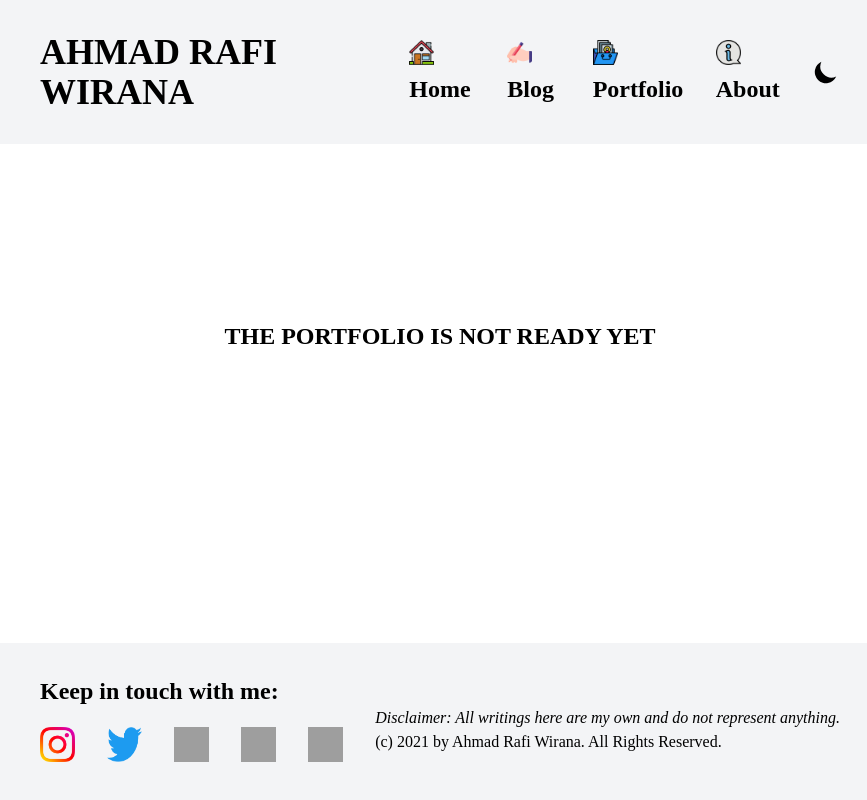
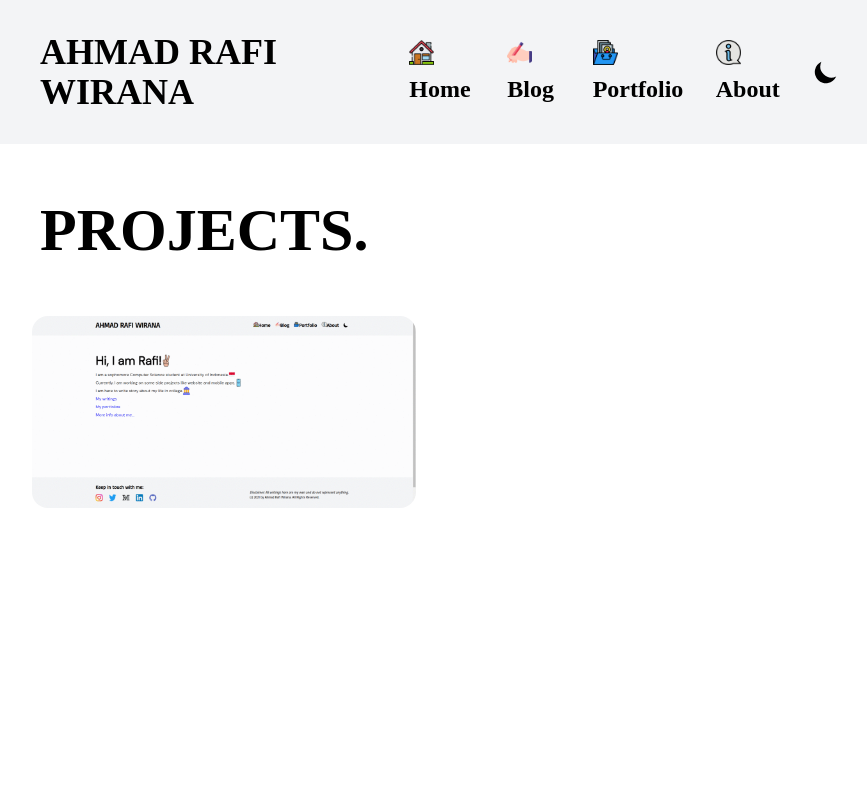
Before and after one commit to ahmadrafidev/Personal-Website-2, a Next.js app: page /portfolio in a window 1280 px wide. Shown: the top 800 px of the page, without its empty margins (200-1067 px from the left). Built offline with nearby package versions, Linux system fonts and the light colour scheme; grey boxes are pictures that could not be loaded.

Commit message:
MAKING PORTFOLIO PAGE

```diff
--- /dev/null
+++ b/components/portfolio-page/data.js
@@ -0,0 +1,10 @@
+export const projects = [
+  {
+    title: "Personal Website",
+    excerpt: "This project is my personal website for compiled my portfolios and blogs",
+    techStack: "Next Js, Tailwind CSS, Vercel",
+    link: "https://ahmadrafi.vercel.app/",
+    image: "/images/site/sitegif.gif"
+  },
+
+];
--- a/components/portfolio-page/portfolio-page.js
+++ b/components/portfolio-page/portfolio-page.js
@@ -1,12 +1,46 @@
+/* eslint-disable @next/next/no-img-element */
 /* eslint-disable react/react-in-jsx-scope */
 /* eslint-disable react/no-unknown-property */
 
 
+import { projects } from './data';
+
 function Portfolio() {
-  return(
-    < div class = "flex min-h-screen px-6 md:px-20 lg:px-32 xl:px-60 2xl:px-80 text-2xl pt-36 md:pt-44 uppercase justify-center font-secondary font-bold bg-white dark:bg-secondary" >
-      <h1>The portfolio is not ready yet</h1>
-    </div>
+  return (
+    <section id="projects" class="px-2 md:px-20 lg:px-32 xl:px-60 2xl:px-80 min-h-screen pt-6 md:pt-14 pb-6 md:pb-14 bg-white dark:bg-secondary font-secondary">
+      <div class="container mx-auto">
+        <div class="flex mb-10">
+          <h1 class="text-2xl sm:text3xl md:text-6xl font-bold font-primary title-font mb-4 uppercase">
+            Projects.
+          </h1>
+        </div>
+        <div class="flex flex-wrap w-1/2 -m-4 text-center">
+          {projects.map((project) => (
+            <a
+              href={project.link}
+              key={project.image}
+              class="px-2 p-4">
+              <div class="flex relative">
+                <img
+                  alt="gallery"
+                  class="absolute rounded-2xl inset-0 object-cover object-center"
+                  src={project.image}
+                />
+                <div class="px-2 md:px-10 py-4 sm:py-8 md:py-20 inset-0 object-cover object-center relative rounded-2xl border-4 text-center border-gray-800 bg-gray-900 dark:bg-gray-100 opacity-0 hover:opacity-100">
+                  <h1 className=" text-xl sm:text-2xl md:text-3xl font-bold font-secondary text-white dark:text-black mb-4">
+                    {project.title}
+                  </h1>
+                  <h2 class="tracking-widest text-base sm:text-lg md:text-xl font-semibold font-secondary text-blue-400 dark:text-blue-600 pb-4">
+                    {project.excerpt}
+                  </h2>
+                  <p class="font-semibold text-lg sm:text-xl md:text-2xl font-secondary text-white dark:text-black">{project.techStack}</p>
+                </div>
+              </div>
+            </a>
+          ))}
+        </div>
+      </div>
+    </section>
   );
 }
 
--- a/pages/portfolio.js
+++ b/pages/portfolio.js
@@ -2,7 +2,7 @@
 import Head from 'next/head';
 import Portfolio from '../components/portfolio-page/portfolio-page';
 import {Fragment} from 'react';
-import FooterHome from '../components/layout/footer/footerHome';
+import Footer from '../components/layout/footer/footer';
 
 function PortfolioPage() {
   return (
@@ -15,7 +15,7 @@ function PortfolioPage() {
         />
       </Head>
       <Portfolio />
-      <FooterHome/>
+      <Footer/>
     </Fragment>
   );
 }
```
Also changed, not shown: public/images/site/sitegif.gif (added).
